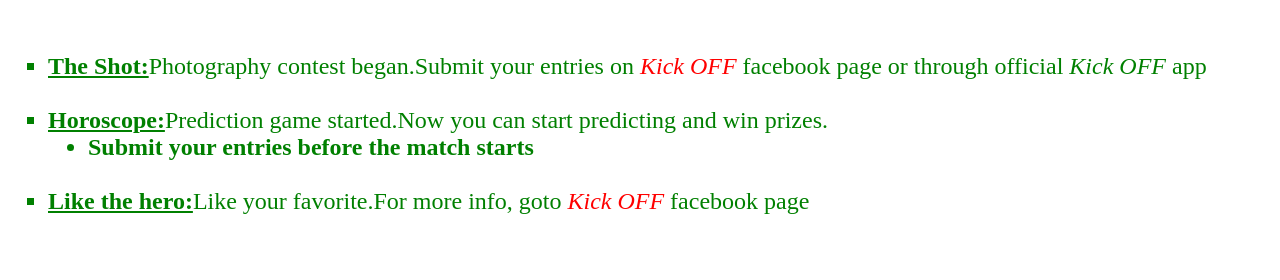
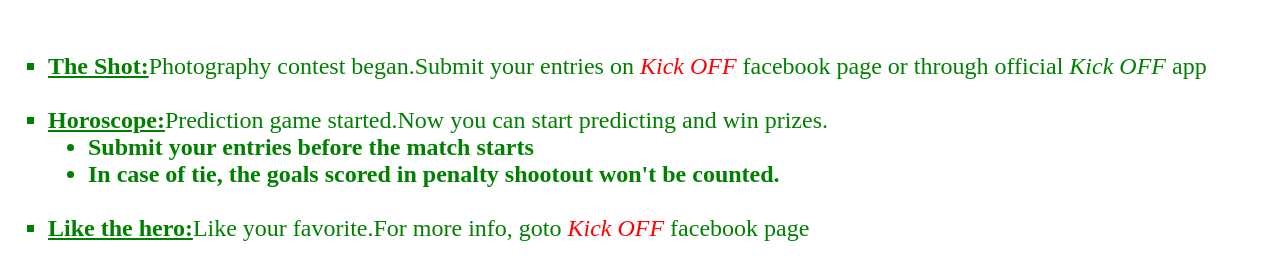
Before and after one commit to donbaby/donbaby.github.io, a plain HTML site: page not.html in a window 1280 px wide. Drawn offline with Linux system fonts and the light colour scheme.

Commit message:
Update not.html

```diff
--- a/not.html
+++ b/not.html
@@ -30,6 +30,7 @@
    <li><B><U>Horoscope:</U></b>Prediction game started.Now you can start predicting and win prizes.<br>
       <ul type=disc>
          <li><b>Submit your entries before the match starts</b><br>
+            <li><b> In case of tie, the goals scored in penalty shootout won't be counted.</b>
       </ul>     <br>
          <li><B><U>Like the hero:</U></b>Like your favorite.For more info, goto <a href="https://m.facebook.com/kickoffrit"><i>Kick OFF</i></a>
       facebook page<br>
```
